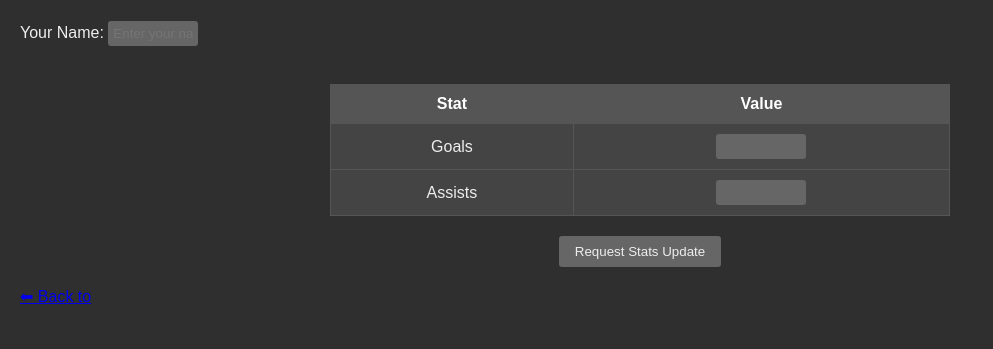
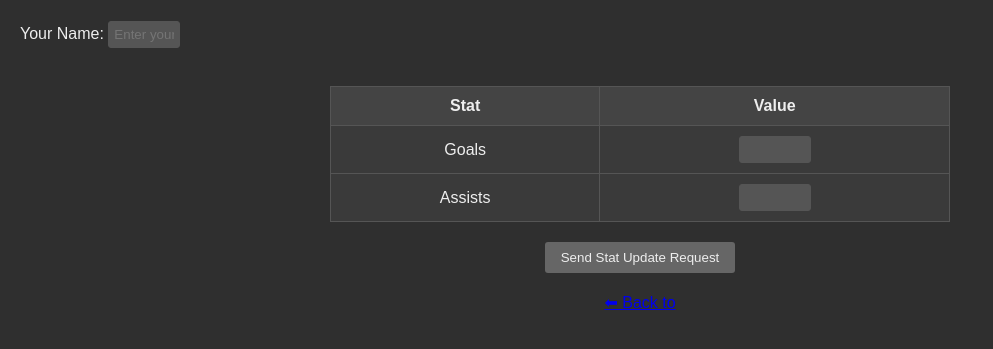
Before and after one commit to zchowscode/League-table-MCchodesfc, a Flask app: template templates/player.html in a window 1280 px wide. Shown: the top 349 px of the page, without its empty margins (0-993 px from the left). Run offline with Flask 3, Linux system fonts and the light colour scheme; the template is opened without the code that fills it, so the values that code supplies are empty.

Commit message:
Update player.html

```diff
--- a/templates/player.html
+++ b/templates/player.html
@@ -4,15 +4,48 @@
     <meta charset="UTF-8">
     <title>{{ player.name }} - {{ team.name }}</title>
     <style>
-        body { font-family: Arial, sans-serif; margin: 20px; background: #2f2f2f; color: #eee; }
-        h1, h2 { text-align: center; }
-        table { border-collapse: collapse; width: 50%; margin: 20px auto; background: #444; }
-        th, td { border: 1px solid #555; padding: 10px; text-align: center; }
-        th { background-color: #555; color: #fff; }
-        input { width: 80px; padding: 5px; text-align: center; background: #666; color: #eee; border: none; border-radius: 3px; }
-        button { display: block; margin: 20px auto; padding: 8px 16px; background: #666; color: #eee; border: none; border-radius: 3px; cursor: pointer; }
-        button:hover { background: #888; }
-        .flash { color: #4CAF50; text-align: center; }
+        body {
+            font-family: Arial, sans-serif;
+            margin: 20px;
+            background-color: #2f2f2f;
+            color: #eee;
+        }
+        h1, h2 { text-align: center; color: #fff; }
+        table {
+            border-collapse: collapse;
+            width: 50%;
+            margin: 20px auto;
+            background-color: #3a3a3a;
+            color: #eee;
+        }
+        th, td {
+            border: 1px solid #555;
+            padding: 10px;
+            text-align: center;
+        }
+        th { background-color: #444; }
+        input[type="number"], input[type="text"] {
+            width: 60px;
+            padding: 5px;
+            text-align: center;
+            border-radius: 3px;
+            border: 1px solid #555;
+            background-color: #555;
+            color: #eee;
+        }
+        button {
+            display: block;
+            margin: 20px auto;
+            padding: 8px 16px;
+            background-color: #666;
+            color: #eee;
+            border: none;
+            border-radius: 3px;
+            cursor: pointer;
+        }
+        button:hover { background-color: #888; }
+        .back { display: block; text-align: center; margin-top: 20px; }
+        .flash { color: #4CAF50; text-align: center; margin-bottom: 10px; }
     </style>
 </head>
 <body>
@@ -38,14 +71,14 @@
             </tr>
             <tr>
                 <td>Goals</td>
-                <td><input type="number" name="goals" value="{{ player.goals }}"></td>
+                <td><input type="number" name="goals" value="{{ player.goals }}" min="0"></td>
             </tr>
             <tr>
                 <td>Assists</td>
-                <td><input type="number" name="assists" value="{{ player.assists }}"></td>
+                <td><input type="number" name="assists" value="{{ player.assists }}" min="0"></td>
             </tr>
         </table>
-        <button type="submit">Request Stats Update</button>
+        <button type="submit" name="request">Send Stat Update Request</button>
     </form>
 
     <a class="back" href="{{ url_for('team_page', team_name=team.name) }}">⬅ Back to {{ team.name }}</a>
```
